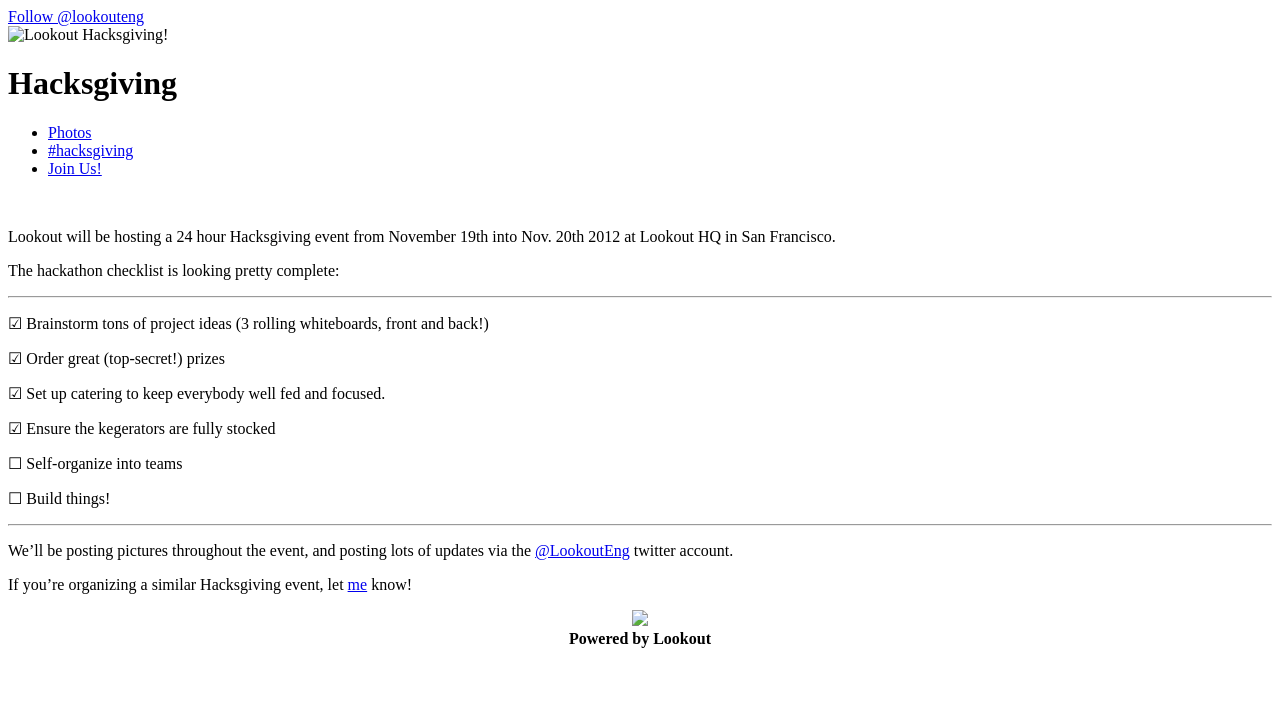
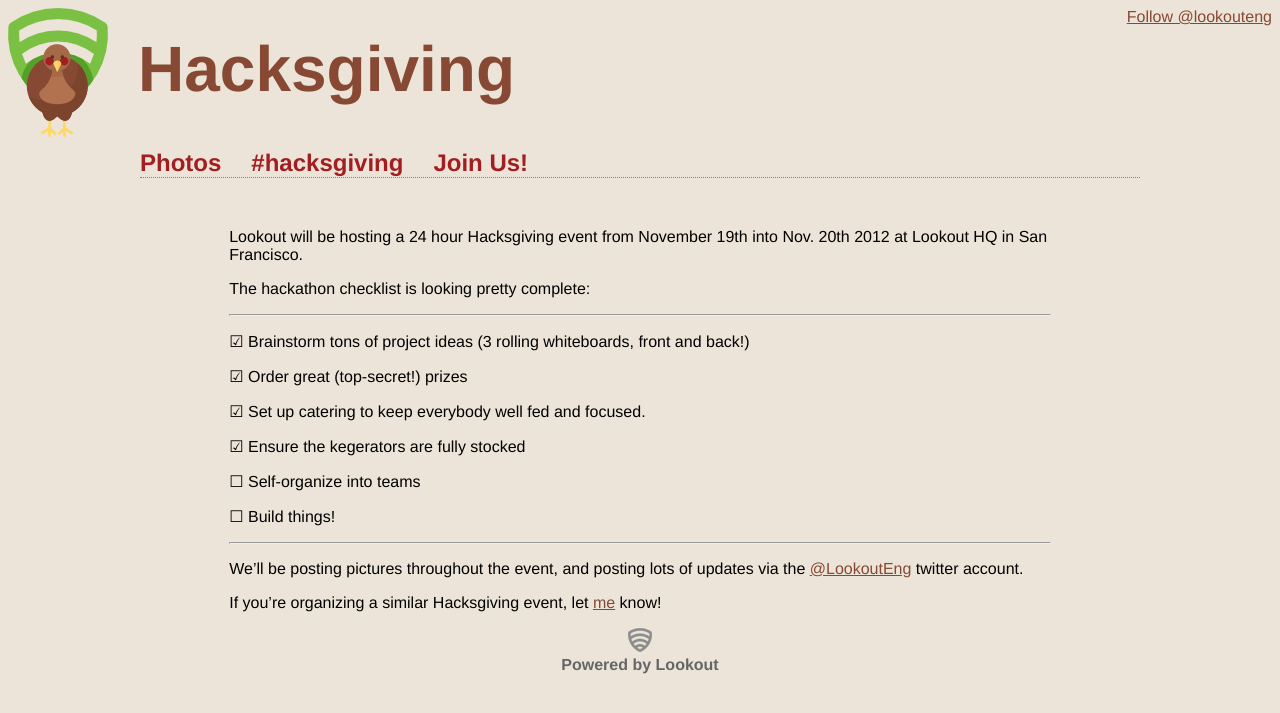
Before and after one commit to gitter-badger/hacksgiving.com, a Jekyll site: the page built from _posts/2012-11-14-hacksgiving-2012-is-on.md, in a window 1280 px wide. Shown: the top 713 px of the page. Built offline with Jekyll 4.4.1, drawn with Linux system fonts in a browser that asks for light colours; Markdown is read by kramdown in place of the engine named in the settings; comment, search, counter and statistics services are not loaded.

Commit message:
Properly root resources to load, so they work on post pages

```diff
--- a/_layouts/default.html
+++ b/_layouts/default.html
@@ -6,7 +6,7 @@
     <link media="screen"
             type="text/css"
             rel="stylesheet"
-            href="stylesheets/core.css"/>
+            href="/stylesheets/core.css"/>
     <title>Hacksgiving by Lookout</title>
   </head>
 
@@ -18,7 +18,7 @@
         </div>
 
 
-        <img src="images/tiny-turkey.png" alt="Lookout Hacksgiving!"/>
+        <img src="/images/tiny-turkey.png" alt="Lookout Hacksgiving!"/>
         <h1>Hacksgiving</h1>
     </div>
 
@@ -38,7 +38,7 @@
     <div id="footer">
         <center>
 
-            <img src="images/shield_gray.png"/>
+            <img src="/images/shield_gray.png"/>
             <br/>
             <strong>
                 Powered by Lookout
```
